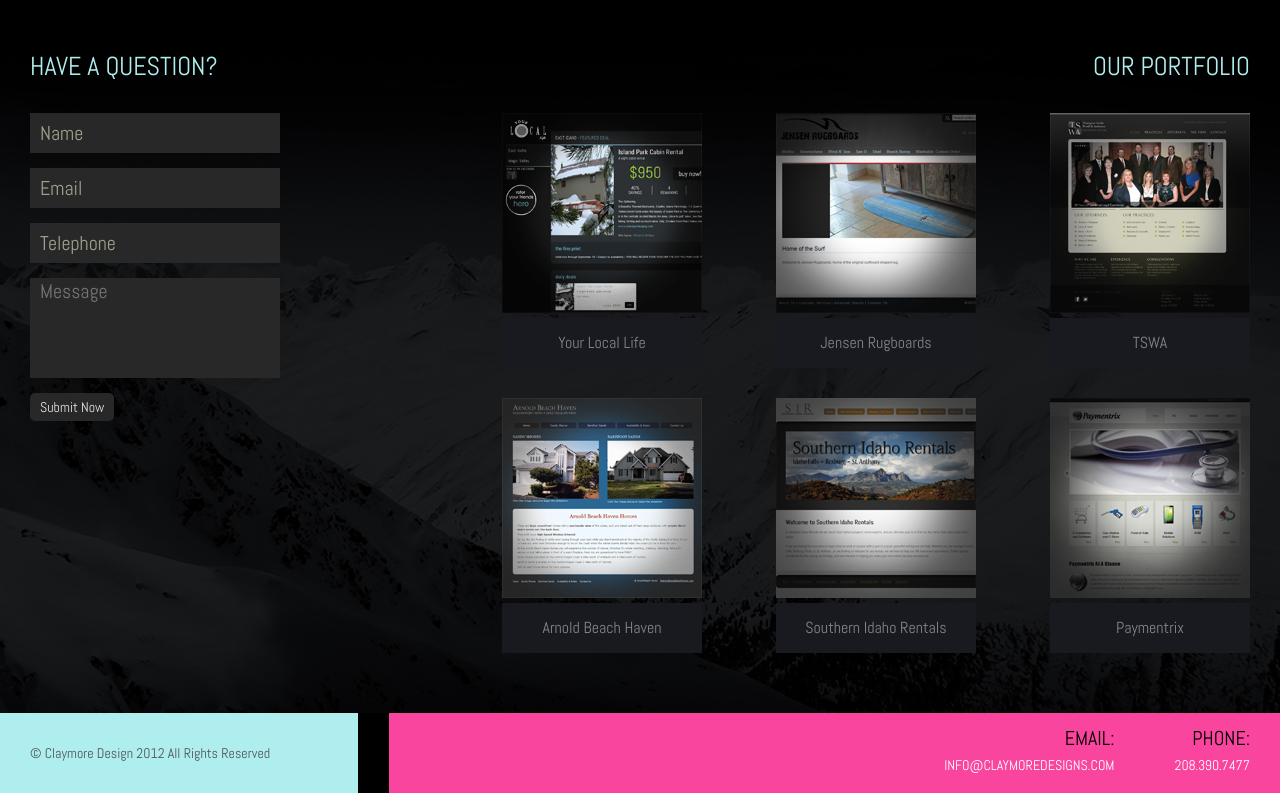
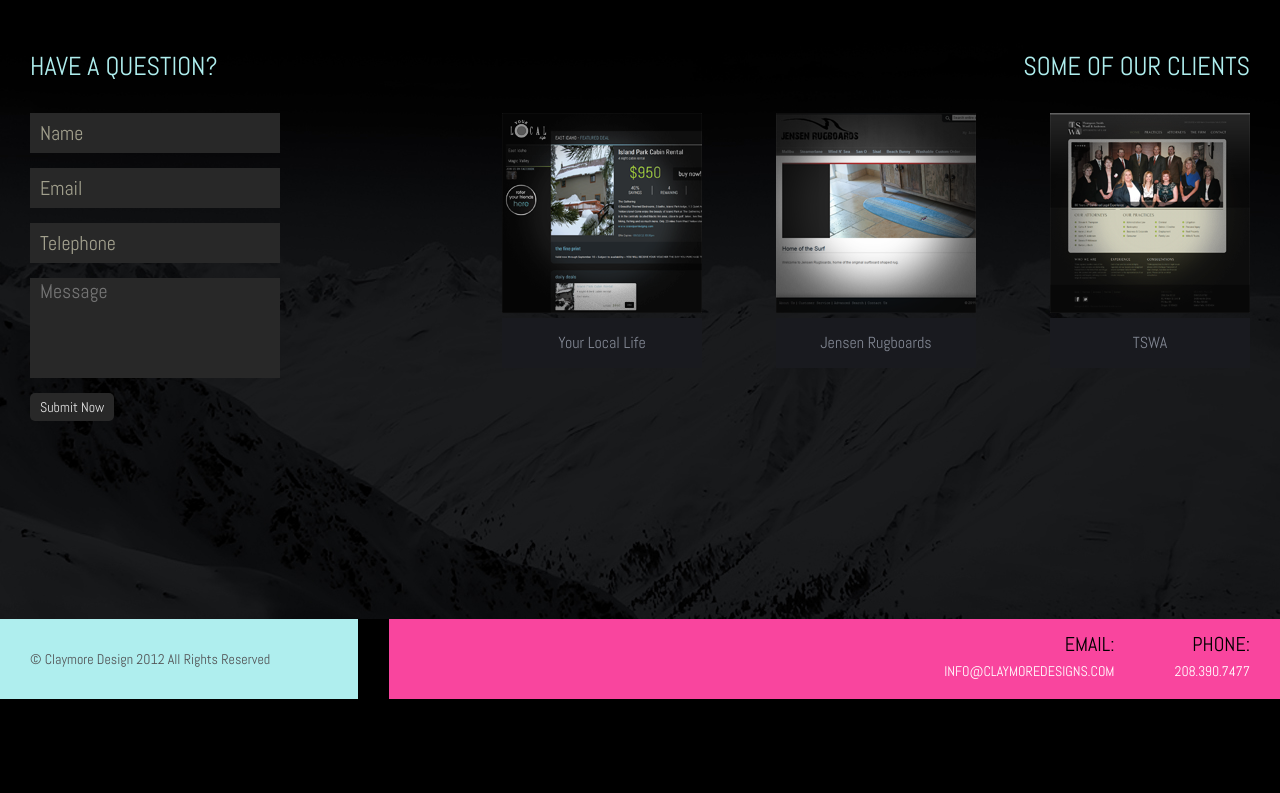
Before and after one commit to cphillipp/ClaymoreDesign, a PHP site: page / in a window 1280 px wide. Shown: the part 101-894 px from the top of the page. After the commit the page ends 800 px from the top, so only its background shows below. Run offline with PHP 8.4, Linux system fonts and the light colour scheme.

Commit message:
updated index test ie

```diff
--- a/index.php
+++ b/index.php
@@ -59,14 +59,11 @@
         </form>
       </div>
       <div class="right">
-        <h2>Our Portfolio</h2>
+        <h2>Some of our clients</h2>
         <ul>
           <li><a href="http://www.eastidaholaw.net" target="_blank"><img src="images/tswa3.png" alt="Local Idaho Falls business website" /><span>TSWA </span></a></li>
           <li><a href="http://www.rugboards.com" target="_blank"><img src="images/jensenrugboards3.png" alt="California based business website" /><span>Jensen Rugboards</span></a></li>
           <li><a href="http://www.yourlocallife.pagodabox.com" target="_blank"><img src="images/yll3.png" alt="Local Idaho Falls business website" /><span>Your Local Life</span></a></li>
-          <li><a href="http://www.paymentrix.com" target="_blank"><img src="images/paymentrix3.png" alt="Local Idaho Falls business website" /><span>Paymentrix</span></a></li>
-          <li><a href="http://www.sidahorentals.com" target="_blank"><img src="images/sir3.png" alt="Local Idaho Falls business website" /><span>Southern Idaho Rentals</span></a></li>
-          <li><a href="http://www.arnoldbeachhaven.com" target="_blank"><img src="images/abh3.png" alt="Local Oregon based business website" /><span>Arnold Beach Haven</span></a></li>
         </ul>
       </div>
     </div>
```
